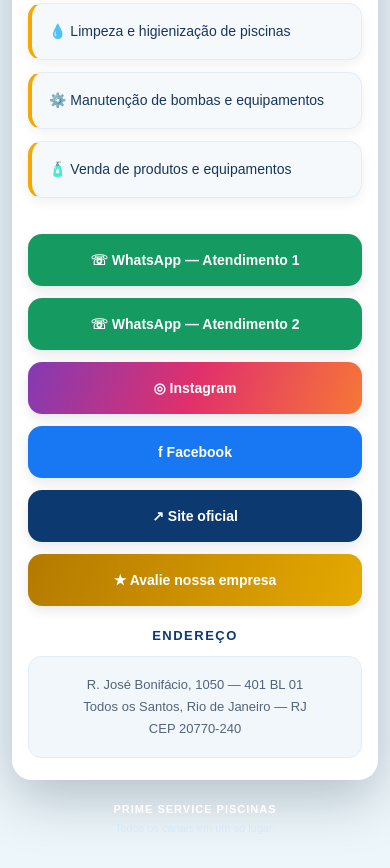
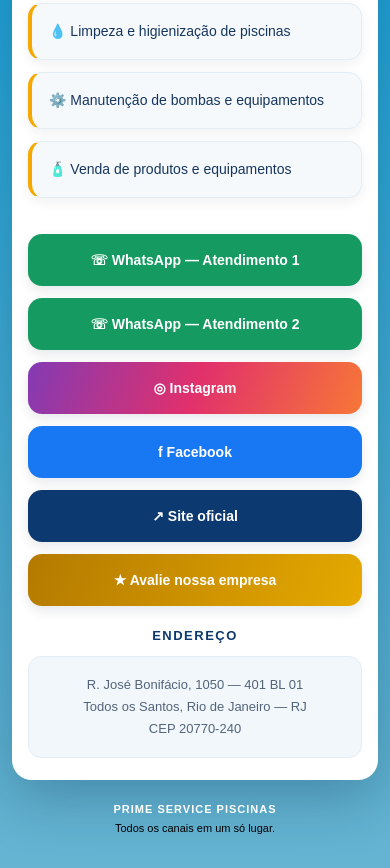
Before and after one commit to manucrf/prime-service-piscinas, a plain HTML site: page index.html in a window 390 px wide. Shown: the part 416-1284 px from the top of the page. Drawn offline with Linux system fonts and the light colour scheme.

Commit message:
Update index.html

```diff
--- a/index.html
+++ b/index.html
@@ -207,7 +207,7 @@ body {
 
 .foot {
   text-align: center;
-  color: #d9e9f7;
+  color: #000000;
   font-size: 11px;
   line-height: 1.7;
   margin: 20px 8px 0;
@@ -227,8 +227,8 @@ body {
       180deg,
       #061a3b 0,
       #0a3262 260px,
-      #edf7fb 260px,
-      #edf7fb 100%
+      #14a0d7 260px,
+      #66b4d2 100%
     );
   }
 
```
